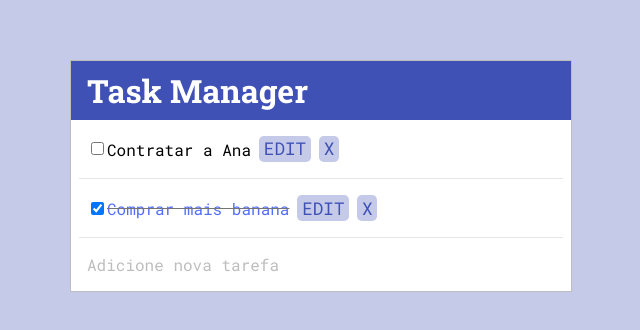
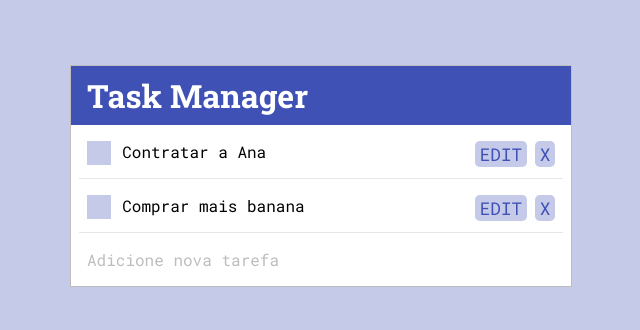
Before and after one commit to anacoxta/ToDoApp_ReactHooks, a React (Create React App) app: page / in a window 1280 px wide. Shown: the part 224-554 px from the top of the page, without its empty margins (319-959 px from the left). Built offline with nearby package versions, Linux system fonts and the light colour scheme.

Commit message:
Style adjustments (needs more work)

```diff
--- a/src/App.css
+++ b/src/App.css
@@ -1,5 +1,15 @@
 @import url('https://fonts.googleapis.com/css?family=Roboto+Mono');
 @import url('https://fonts.googleapis.com/css?family=Roboto+Slab:700');
+
+
+/*
+THIS STYLESHEET NEEDS URGENT REFACTORING:
+
+*TO-DO:
+  —> CSS variables
+  —> Maybe switch to Sass for maintainability?
+*/
+
 
 /* MOBILE FIRST */
 
@@ -49,6 +59,10 @@ body {
   text-decoration: #757575 line-through;
 }
 
+.align-right {
+  float: right;
+}
+
 .single-task button {
   outline: 0;
   border: 0;
@@ -61,6 +75,8 @@ body {
   font-size: 1.1rem;
   color: #3F51B5;
 }
+
+/* KNOWN BUG: 'X' BUTTON HOVER TRIGGERALSO  */
 
 .single-task button:hover {
   background-color: #BDBDBD;
@@ -77,6 +93,68 @@ body {
   font-size: 1.1rem;
   padding: 1rem;
   border: 0;
+}
+
+.task-container {
+
+  display: block;
+  position: relative;
+  padding-left: 2.2rem;
+}
+
+/* Hide the browser's default checkbox */
+.task-container [type="checkbox"] {
+  position: absolute;
+  opacity: 0;
+  cursor: pointer;
+  height: 0;
+  width: 0;
+  background-color: red;
+}
+
+/* Create a custom checkbox */
+.styled-checkmark {
+  position: absolute;
+  top: 0;
+  left: 0;
+  height: 1.5rem;
+  width: 1.5rem;
+  background-color: #C5CAE9;
+}
+
+/* On mouse-over, add a grey background color */
+.task-container:hover input ~ .styled-checkmark {
+  background-color: #BDBDBD;
+}
+
+/* When the checkbox is checked, add a blue background */
+.task-container input:checked ~ .styled-checkmark {
+  background-color: #3f51b5;
+}
+
+/* Create the checkmark/indicator (hidden when not checked) */
+.styled-checkmark:after {
+  content: "";
+  position: absolute;
+  display: none;
+}
+
+/* Show the checkmark when checked */
+.task-container input:checked ~ .styled-checkmark:after {
+  display: block;
+}
+
+/* Style the checkmark/indicator */
+.task-container .styled-checkmark:after {
+  left: .5em;
+  top: .25rem;
+  width: .25rem;
+  height: .6rem;
+  border: solid white;
+  border-width: 0 .2rem .2rem 0;
+  -webkit-transform: rotate(45deg);
+  -ms-transform: rotate(45deg);
+  transform: rotate(45deg);
 }
 
 .editing {
@@ -111,10 +189,17 @@ body {
 
   .single-task {
     list-style: none;
+    padding: 1rem .5rem;
   }
 
   .input {
     font-size: 1rem;
   }
 
+  .styled-checkmark {
+    position: absolute;
+    top: 0rem;
+  }
+
+
 }
--- a/src/Task.js
+++ b/src/Task.js
@@ -10,19 +10,22 @@ function Task({ id, text, completed, removeTask, toggleTask, editTask }) {
       {isEditing ? (
         <EditingForm editTask={editTask} id={id} text={text} toggleEditingForm={toggle}/>
       ) : (
-        <>
-          <input
-            type="checkbox"
-            tabIndex={-1}
-            checked={completed}
-            onClick={() => toggleTask(id)}
-          />
+
+        // *KNOW BUG:
+        // 'Warning: Failed prop type: You provided a `checked` prop to a form field without an `onChange` handler.'
+
+        // *TO-DO —> REFACTOR LATER:
+        <label className="task-container">
+          <input type="checkbox" checked={completed} onClick={() => toggleTask(id)}/>
+          <span className="styled-checkmark"  ></span>
           <span className={completed ? 'done' : ''}>{text}</span>
-          <button className="btn-edit" onClick={toggle}>Edit</button>
-          <button className="btn-delete" onClick={() => removeTask(id)}>
-            x
-          </button>
-        </>
+          <div className='align-right'>
+            <button className="btn-edit" onClick={toggle}>Edit</button>
+            <button className="btn-delete" onClick={() => removeTask(id)}>
+              x
+            </button>
+          </div>
+        </label>
       )}
     </li>
   )
--- a/src/TasksApp.js
+++ b/src/TasksApp.js
@@ -7,7 +7,7 @@ import uuid from 'uuid/v4'
 function TasksApp() {
   const initialTasks = [
     { id: 1, text: 'Contratar a Ana', completed: false },
-    { id: 2, text: 'Comprar mais banana', completed: true },
+    { id: 2, text: 'Comprar mais banana', completed: false }
   ]
 
   const [tasks, setTasks] = useState(initialTasks)
```
Also changed, not shown: src/EditingForm.js (+0 -19 lines).
